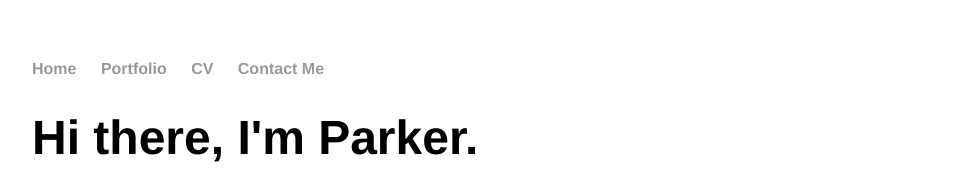
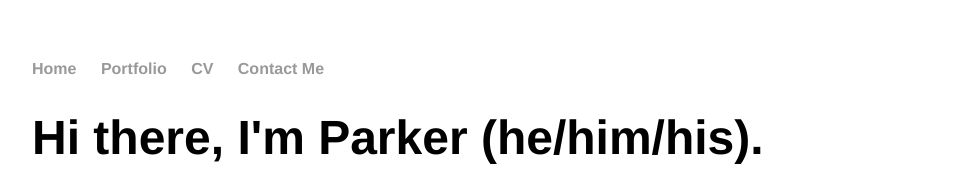
Before and after one commit to parkerf20/parkerf20.github.io, a plain HTML site: page index.html in a window 1280 px wide. Shown: the top 194 px of the page, without its empty margins (160-1118 px from the left). Drawn offline with Linux system fonts and the light colour scheme.

Commit message:
Update index.html
added pronouns to heading

```diff
--- a/index.html
+++ b/index.html
@@ -1,7 +1,7 @@
 <!DOCTYPE html>
 <html>
 	<head>
-		<title>Parker Foe</title>
+		<title>Parker Foe (he/him/his) </title>
 		<!-- link to main stylesheet -->
 		<link rel="stylesheet" type="text/css" href="/css/main.css">
 	</head>
@@ -16,7 +16,7 @@
 		</nav>
 		<div class="container">
     		<div class="blurb">
-        		<h1>Hi there, I'm Parker.</h1>
+        		<h1>Hi there, I'm Parker (he/him/his).</h1>
 				<p>I work on projects using natural language processing (NLP) and machine learning techniques to understand online community behavior and ultimately better target community needs.</p>
 				<p>I am a recent graduate of the Applied Social Data Science program at </em><a href="https://www.lse.ac.uk/study-at-lse/Graduate/Degree-programmes-2020/MSc-Applied-Social-Data-Science">LSE</a>, having previously developed my data wrangling skills at </em><a href="https://www.mcmaster.com/">McMaster-Carr</a>
 				and earned an undergraduate degree in mathematics and statistics at </em><a href="https://www.smith.edu/academics/mathematics-statistics">Smith College</a>.</p>
```
